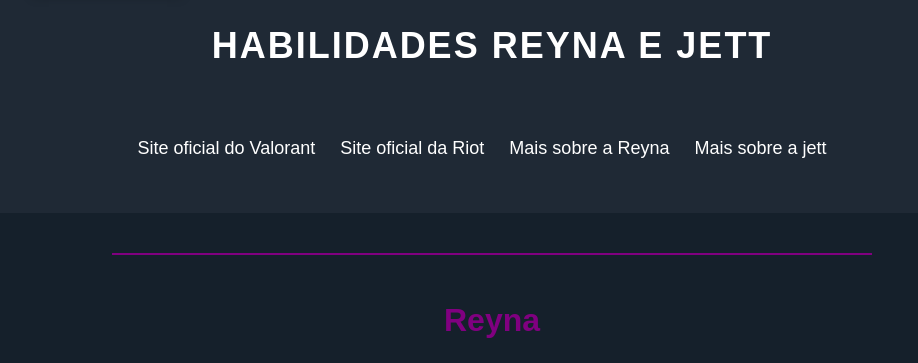
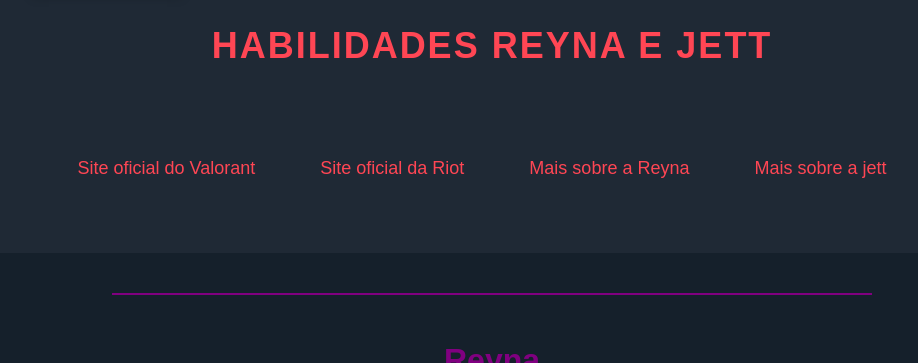
Before and after one commit to dorffCaq/site-empresa, a plain HTML site: page index.html in a window 1280 px wide. Shown: the part 156-519 px from the top of the page, without its empty margins (148-1066 px from the left). Drawn offline with Linux system fonts and the light colour scheme.

Commit message:
atualização

```diff
--- a/style.css
+++ b/style.css
@@ -516,7 +516,12 @@ nav ul li a:hover {
 }
 header h1{
   padding-bottom: 40px;
+  color: #ff4654;
 }
 header ul li{
   color: gray;
+  padding: 20px;
 }
+header a{
+  color: #ff4654;
+}
```
